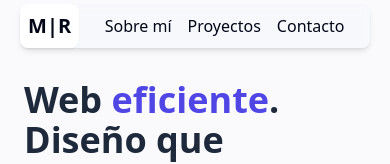
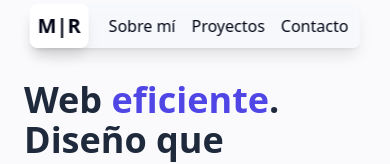
Before and after one commit to MaykelldaCostaRamos/Portafolio, a React (Vite) app: page / in a window 390 px wide. Shown: the top 164 px of the page. Built offline with nearby package versions, Linux system fonts and the light colour scheme.

Commit message:
header final responsive tweak

```diff
--- a/src/components/Header.jsx
+++ b/src/components/Header.jsx
@@ -1,21 +1,29 @@
 export default function Header() {
   return (
     <header id="home">
-     <div className="fixed top-1 left-1/2 transform -translate-x-1/2 z-50
-                bg-slate-100/30 rounded-lg shadow-md backdrop-blur-sm
-                flex items-center text-slate-950 px-0 w-auto max-w-full header-container">
+     <div className="
+        fixed top-1 left-1/2 transform -translate-x-1/2 z-50
+        bg-slate-100/30 rounded-lg shadow-lg backdrop-blur-sm
+        flex items-center text-slate-950 px-0 gap-2 w-auto max-w-full
+        sm:w-11/12   // ~91% en móviles grandes
+        md:w-5/6     // ~83% en tablets
+        lg:w-2/3     // ~66% en desktop normal
+        xl:w-1/2     // 50% en desktop grande (1280px+)
+        2xl:w-2/5    // 40% en ultra wide
+      ">
+
 
 
         <a
           href="#hero"
-          className="text-xl md:text-2xl bg-white shadow-sm font-extrabold rounded-lg p-2 flex-shrink-0"
+          className="text-xl md:text-2xl bg-white shadow-lg font-extrabold rounded-lg p-2 flex-shrink-0"
         >
           M<strong>|</strong>R
         </a>
 
 
         <nav
-          className="flex flex-1 justify-center ml-auto gap-4 text-base overflow-hidden
+          className="flex flex-1 justify-center ml-auto gap-4 px-3 text-base overflow-hidden
                     sm:gap-8 sm:space-x-4
                     md:gap-10 md:space-x-6">
           <a href="#about" className="whitespace-nowrap hover:text-slate-900 transition">
--- a/src/index.css
+++ b/src/index.css
@@ -6,37 +6,6 @@
 html, body {
   overflow-x: hidden;
   @apply bg-slate-300/5;
-}
-
-/* navbar ancho */
-.header-container {
-  min-width: 315px;
-}
-
-@media (min-width: 375px) {
-  .header-container {
-    min-width: 350px;
-
-  }
-}
-
-@media (min-width: 425px) {
-  .header-container {
-    min-width: 400px;
-    padding-right: 2rem;
-  }
-}
-
-@media (min-width: 768px) {
-  .header-container {
-    min-width: 700px;
-  }
-}
-
-@media (min-width: 1280px) {
-  .header-container {
-    min-width: 820px;
-  }
 }
 
 
```
